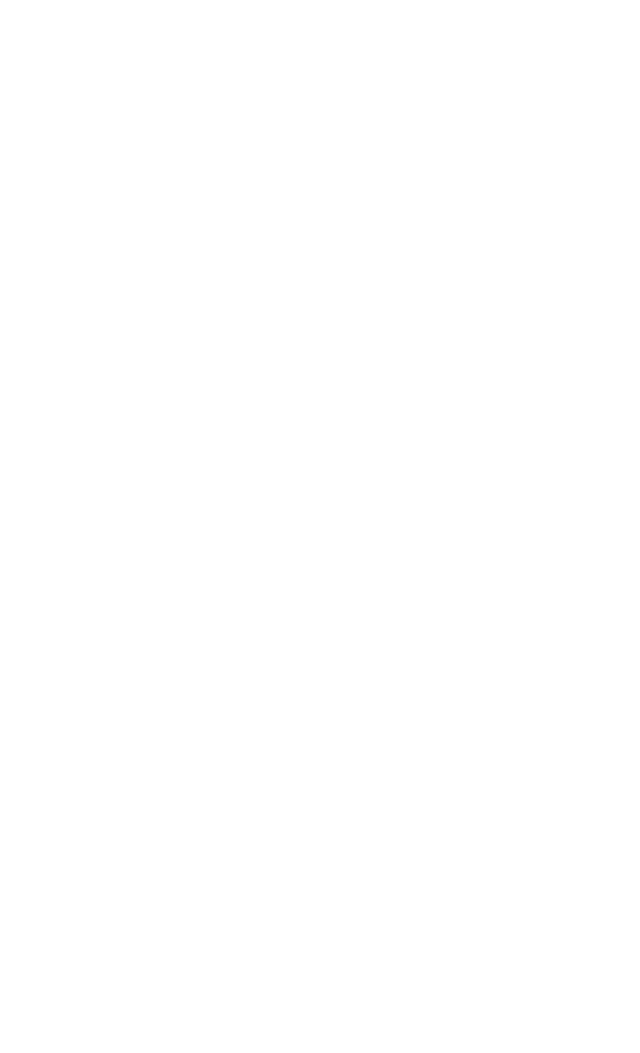
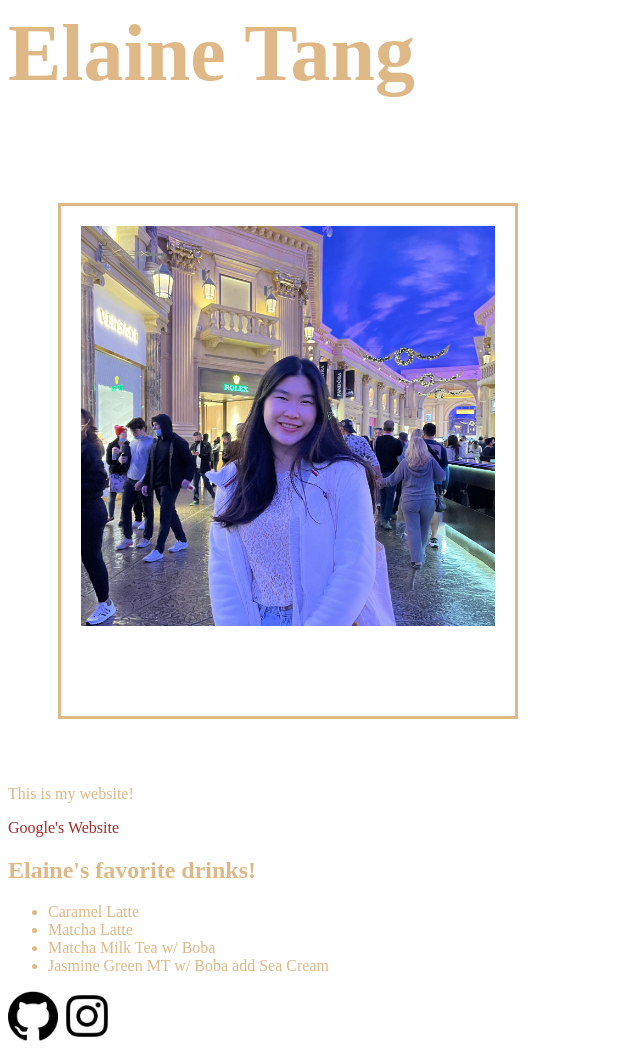
Before and after one commit to elainelt/elainelt.github.io, a plain HTML site: page index.html in a window 1280 px wide. Shown: the whole page, without its empty margins (0-640 px from the left). Before the commit the page ends 800 px from the top, so only its background shows below. Drawn offline with Linux system fonts and the light colour scheme.

Commit message:
Created images folder, style.css, and updated website content using html

```diff
--- a/index.html
+++ b/index.html
@@ -1,2 +1,32 @@
 <html>
+    <head>
+        <title>Elaine's Website</title>
+        <meta charset="utf-8">
+        <link rel="stylesheet" href="style.css">
+    </head>
+    <body>
+        <h1>Elaine Tang</h1>
+        <img src="images/IMG_5835 (1)-min.jpg" alt="Picture of Elaine Tang in Las Vegas" id="propic">
+
+        <div>
+            <p>This is my website!</p>
+            <a href="https://google.com" target="_blank">
+                Google's Website
+            </a>
+            <h2>Elaine's favorite drinks!</h2>
+            <ul>
+                <li>Caramel Latte</li>
+                <li>Matcha Latte</li>
+                <li>Matcha Milk Tea w/ Boba</li>
+                <li>Jasmine Green MT w/ Boba add Sea Cream</li>
+            </ul>
+
+        </div>
+        <a href="https://github.com/elainelt" target="_blank">
+                <img src="images/github-icon.png" class="social-icon">
+        </a>
+        <a href="https://instagram.com/elaainetang/" target="_blank">
+                <img src="images/ig-icon.png" class="social-icon">
+        </a>
+    </body>
 </html>
--- /dev/null
+++ b/style.css
@@ -0,0 +1,28 @@
+
+h1{
+    font-size: 5em;
+}
+
+#propic {
+    height: 400px;
+    border: solid;
+    padding: 20px 20px 90px 20px;
+    margin: 50px;
+    /* px,
+    em, rem,
+    %,
+    vh, vw */
+}
+
+body{
+    color: burlywood;
+}
+
+a {
+    color: brown;
+    text-decoration: none;
+}
+
+.social-icon {
+    height: 50px;
+}
```
Also changed, not shown: images/IMG_5835 (1)-min.jpg (added), images/github-icon.png (added), images/ig-icon.png (added), 1 other file.
